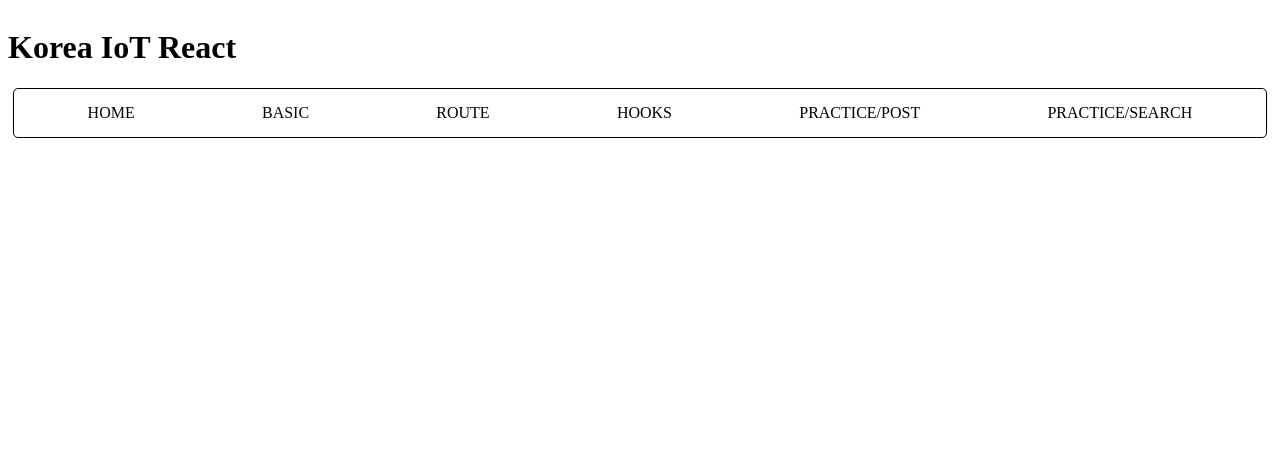
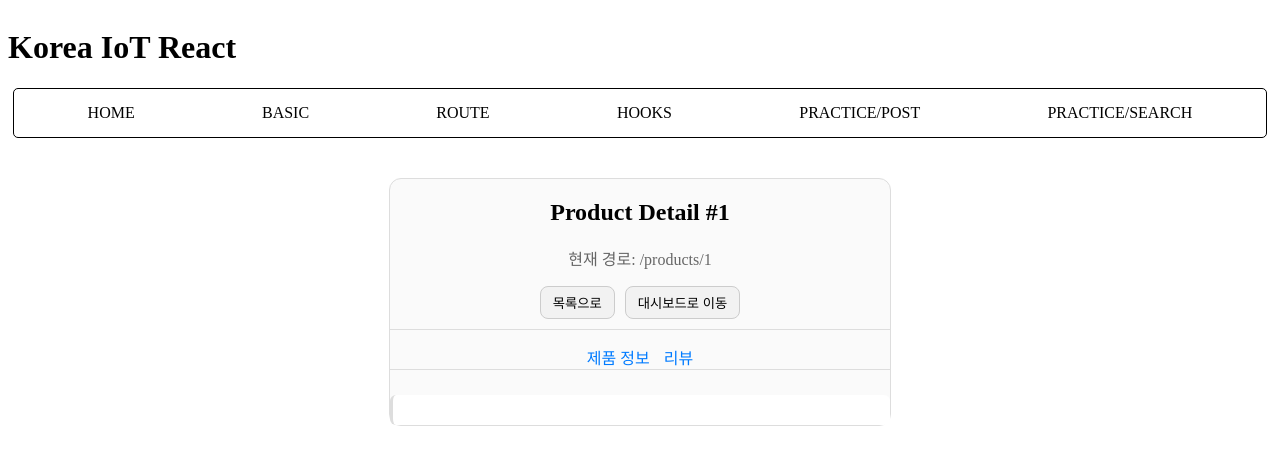
Before and after one commit to AKBINJ/k_iot_frontend, a React (Vite) app in the folder f-iot-react/: page /products/1 in a window 1280 px wide. Shown: the top 462 px of the page. Built offline with nearby package versions, Linux system fonts and the light colour scheme.

Commit message:
20251106

```diff
--- a/f-iot-react/src/App.tsx
+++ b/f-iot-react/src/App.tsx
@@ -1,4 +1,4 @@
-import { Route, Routes } from 'react-router-dom';
+import { Navigate, Route, Routes } from 'react-router-dom';
 import './App.css'
 import Basic from '@/pages/a_basic';
 import RoutePages from '@/pages/b_Route';
@@ -8,6 +8,11 @@ import Navibar from './components/Navibar';
 import PostList from './_practices/a_basic/PostList';
 import PostDetail from './components/PostDetail';
 import SearchApp from './_practices/c_hooks/SearchApp';
+import Z_Products from './pages/b_Route/Z_Products';
+import Z_ProductDetail from './pages/b_Route/Z_ProductDetail';
+import Z_Productinfo from './pages/b_Route/Z_Productinfo';
+import Z_ProductReview from './pages/b_Route/Z_ProductReview';
+import Z_Dashboard from './pages/b_Route/Z_Dashboard';
 // 파일명 없으면 무조건! 해당 파일의 index 라는 이름의 파일을 가져옴
 
 function App() {
@@ -34,6 +39,18 @@ function App() {
 
         <Route path='/practice/search' element={<SearchApp />} />
 
+        {/* //@ pages/b_Route - Z_실습 코드 */}
+        <Route path='/' element={<Navigate to="/products" />} />
+        <Route path='/products' element={<Z_Products />}/>
+        <Route path='/products/:id' element={<Z_ProductDetail />} >
+
+          {/* 중첩 라우트 */}
+          <Route path='info' element={<Z_Productinfo />}/>
+          <Route path='review' element={<Z_ProductReview />}/>
+
+        </Route>
+        <Route path='/dashboard' element={<Z_Dashboard />}/>
+
       </Routes>
 
     </>
--- /dev/null
+++ b/f-iot-react/src/pages/b_Route/Z_Dashboard.tsx
@@ -0,0 +1,41 @@
+import React, { useState } from "react";
+import { useNavigate } from "react-router-dom";
+
+//! 관리자용 대시보드
+function Z_Dashboard() {
+  const [productNumber, setProductNumber] = useState("");
+  const navigate = useNavigate();
+
+  const handleGoToProduct = () => {
+    if (!productNumber.trim()) {
+      alert("상품 번호 입력");
+      return;
+    }
+
+    navigate(`/products/${productNumber}/info`);
+  };
+
+  return (
+    <div>
+      <h2>관리자 대시보드</h2>
+      <p>해당 페이지에서 상품 관리, 리뷰 확인 등 가능</p>
+
+      <div>
+        <button onClick={() => navigate("/products")}>상품 목록</button>
+        <button onClick={handleGoToProduct}>특정 상품 상세 이동</button>
+      </div>
+
+      <div>
+        <label>상품 번호 입력</label>
+        <input
+          type="number"
+          value={productNumber}
+          onChange={(e) => setProductNumber(e.target.value)}
+          placeholder="예: 3"
+        />
+      </div>
+    </div>
+  );
+}
+
+export default Z_Dashboard;
--- /dev/null
+++ b/f-iot-react/src/pages/b_Route/Z_ProductDetail.css
@@ -0,0 +1,55 @@
+.detail-container {
+  padding: '30px';
+  max-width: 500px;
+  margin: 40px auto;
+  border: 1px solid #ddd;
+  border-radius: 12px;
+  background-color: #fafafa;
+}
+
+h2 {
+  text-align: center;
+}
+
+.path-text {
+  text-align: center;
+  color: #666;
+}
+
+.button-group {
+  display: flex;
+  justify-content: center;
+  gap: 10px;
+  padding-bottom: 10px;
+  border-bottom: 1px solid #ddd;
+}
+
+.button-group button {
+  background-color: #f2f2f2;
+  border: 1px solid #ccc;
+  border-radius: 8px;
+  padding: 6px 12px;
+  cursor: pointer;
+}
+
+.sub-nav {
+  display: flex;
+  justify-content: center;
+  gap: 14px;
+  margin: 15px 0;
+  border-bottom: 1px solid #ddd;
+}
+
+.sub-nav a {
+  text-decoration: none;
+  color: #007bff;
+  font-weight: 500;
+}
+
+.nested-outlet {
+  margin-top: 25px;
+  padding: 15px 20px;
+  border-left: 3px solid #ddd;
+  background-color: #fff;
+  border-radius: 6px;
+}
--- /dev/null
+++ b/f-iot-react/src/pages/b_Route/Z_ProductDetail.tsx
@@ -0,0 +1,43 @@
+import React from "react";
+import { Link, Outlet, useLocation, useNavigate, useParams } from "react-router-dom";
+import './Z_ProductDetail.css'
+
+function Z_ProductDetail() {
+  // useParams()에서 추출하는 값의 속성명은 동적변수(:변수명)과 일치
+  const { id } = useParams();
+  const navigate = useNavigate(); // 함수
+  const location = useLocation(); // 데이터값: 객체
+
+  const handleBack = () => {
+    // location.state.from
+    // : 이전 페이지의 URL 정보를 담은 속성
+    // - 페이지 전환을 통해 상세페이지로 이동한 경우
+    if (location.state?.from) navigate(location.state.from);
+    // - 경로값 지정으로 해당 페이지 이전의 경로값이 없는 경우
+    else navigate('/products');
+  }
+
+  return (
+    <div className="detail-container">
+      <h2>Product Detail #{id}</h2>
+
+      <p className="path-text">현재 경로: {location.pathname}</p>
+      <div className="button-group">
+        <button onClick={handleBack}>목록으로</button>
+        <button onClick={() => navigate('/dashboard')}>대시보드로 이동</button>
+      </div>
+
+      <nav className="sub-nav">
+        <Link to='info'>제품 정보</Link>
+        <Link to='reviews'>리뷰</Link>
+      </nav>
+
+      <div className="nested-outlet">
+        {/* ProductDetail 라우트의 중첩 라우트 페이지가 해당 위치에서 추력 */}
+        <Outlet />
+      </div>
+    </div>
+  )
+}
+
+export default Z_ProductDetail;
--- /dev/null
+++ b/f-iot-react/src/pages/b_Route/Z_ProductReview.tsx
@@ -0,0 +1,16 @@
+import React from 'react'
+
+function Z_ProductReview() {
+  return (
+    <div>
+      <h4>사용자 리뷰</h4>
+      <ul>
+        <li>굿</li>
+        <li>굿2</li>
+        <li>굿3</li>
+      </ul>
+    </div>
+  )
+}
+
+export default Z_ProductReview
--- /dev/null
+++ b/f-iot-react/src/pages/b_Route/Z_Productinfo.tsx
@@ -0,0 +1,16 @@
+import React from 'react'
+
+function Z_Productinfo() {
+  return (
+    <div>
+      <h4>제품 상세 정보</h4>
+      <ul>
+        <li>브랜드 : A Brand</li>
+        <li>가격: 100000원</li>
+        <li>제고: 10개 남음</li>
+      </ul>
+    </div>
+  )
+}
+
+export default Z_Productinfo
--- /dev/null
+++ b/f-iot-react/src/pages/b_Route/Z_Products.css
@@ -0,0 +1,50 @@
+.prouduct-container {
+  padding: '30px';
+  max-width: 500px;
+  margin: 40px auto;
+  border: 1px solid #ddd;
+  border-radius: 12px;
+  background-color: #fafafa;
+}
+
+h2 {
+  text-align: center;
+}
+
+.filter-buttons {
+  display: flex;
+  justify-content: center;
+  gap: 10px;
+  margin-bottom: 15px;
+}
+
+.filter-buttons button {
+  background-color: #f2f2f2;
+  border: 1px solid #ccc;
+  border-radius: 8px;
+  padding: 6px 12px;
+  cursor: pointer;
+}
+
+.product-list {
+  list-style: none;
+  padding: 0;
+  margin: 0;
+}
+
+.product-list li {
+  margin: 10px 0;
+  padding: 5px 7px;
+  border: 1px solid #ddd;
+  border-radius: 8px;
+}
+
+.product-list a {
+  text-decoration: none;
+  color: #007bff;
+  font-weight: 500;
+}
+
+.product-list a:hover {
+  text-decoration: underline;
+}
--- /dev/null
+++ b/f-iot-react/src/pages/b_Route/Z_Products.tsx
@@ -0,0 +1,84 @@
+import React from 'react'
+import { Link, useLocation, useSearchParams } from 'react-router-dom';
+import './Z_Products.css';
+
+//! === 상품 관련 Route 실습 예제 ===
+
+//? 프로젝트 구조
+// 1) Products: 상품 리스트 + 쿼리 필터 + state 전달
+// 2) ProductDetail: useParams로 상세 조회
+// 3) ProductInfo: 중첩 라우트 (상세 정보)
+// 4) ProductReviews: 중첩 라우트 (리뷰)
+// 5) Dashboard: useNavigate, Outlet
+
+//? 상품 데이터 (mock 데이터)
+const PRODUCTS = [
+  { id: 1, name: 'Laptop', category: 'electornics' },
+  { id: 2, name: 'Headphones', category: 'electornics' },
+  { id: 3, name: 'Shirt', category: 'fashion' },
+  { id: 4, name: 'Pants', category: 'fashion' },
+  { id: 5, name: 'Shoes', category: 'fashion' },
+];
+
+//? useParams(): URL 경로에서 파라미터를 가져오는 Hook (경로 변수)
+//  EX) http://localhost:5173/products/1/info - '1'의 값 (:으로 명시)
+//? useNavigate(): 페이지 이동을 담당하는 Hook
+//? useLocation(): 현재 위치 객체를 반환하는 Hook
+
+//? useSearchParams(): URL의 쿼리 스트링을 읽고 조작할 수 있는 Hook
+//  EX) http://localhost:5173/products?category=fashion&name=Shoes
+//  - category=fashion
+//  - name=Shoes
+//    : 위의 두 값이 Search Params (검색 매개변수)
+
+//@ useSearchParams() 사용 방법
+// 1. [현재 쿼리, 쿼리 변경 함수] 반환
+//    const [searchParams, setSearchParams] = useSearchParams();
+// 2. 쿼리 파라미터(검색 매개변수) 읽어오기
+//    const category = searchParams.get("category");
+//    const name = searchParams.get("name");
+
+// +) 쿼리 변경 방법
+//    setSearchParams({ category: '', name: '' });
+
+function Z_Products() {
+  const [searchParams, setSearchParams] = useSearchParams();
+  const category = searchParams.get('category');
+  const location = useLocation();
+
+  const filtered = category
+    ? PRODUCTS.filter(product => product.category === category)
+    : PRODUCTS;
+
+  return (
+    <div className='product-container'>
+      <h2>== Product List ==</h2>
+
+      <div className='filter-buttons'>
+        <button onClick={() => setSearchParams({ category: 'electornics' })}>
+          전자제품
+        </button>
+        <button onClick={() => setSearchParams({ category: 'fashion' })}>
+          패션
+        </button>
+        <button onClick={() => setSearchParams({})}>전체보기</button>
+      </div>
+
+      <ul className='product-list'>
+        {filtered.map(product => (
+          <li key={product.id}>
+            {/* state를 사용하여 location 상태 전달 */}
+            <Link
+              to={`/products/${product.id}`}
+              state={{ from: location.pathname }}
+            >
+              {product.name}
+            </Link>
+          </li>
+        ))}
+      </ul>
+    </div>
+  )
+}
+
+export default Z_Products
```
